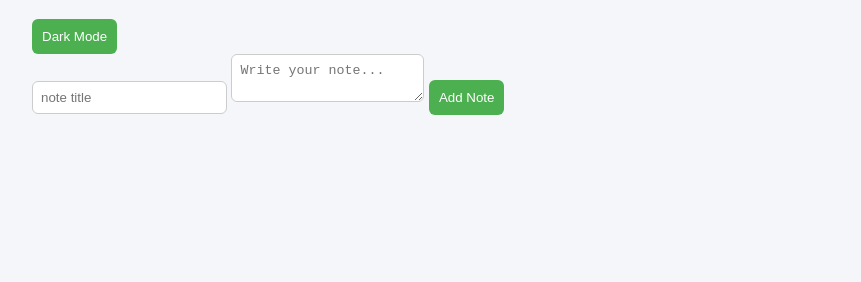
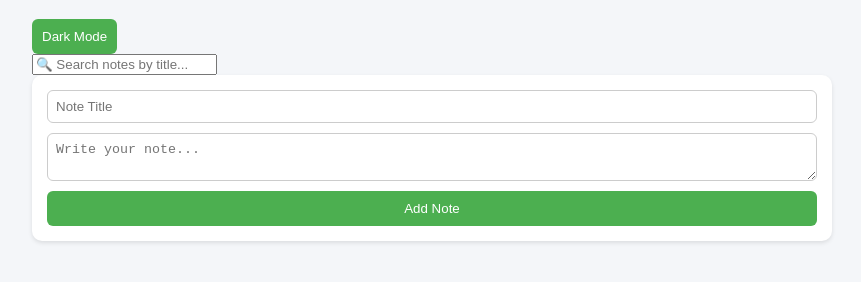
Before and after one commit to chinky23-tech/NoteManager-express, a website: page public/index.html in a window 1280 px wide. Shown: the part 406-688 px from the top of the page, without its empty margins (208-1069 px from the left). Drawn offline with Linux system fonts and the light colour scheme; no server answers.

Commit message:
searchbar

```diff
--- a/public/index.html
+++ b/public/index.html
@@ -22,9 +22,13 @@
         <h1>Note Manager</h1>
         <button id="themeToggle">Dark Mode</button>
       </div>
-      <input type="text" id="title" placeholder="note title" required/>
+ <input type="text" id="searchInput" placeholder="🔍 Search notes by title..." />
+
+    <form id="noteForm">
+      <input type="text" id="title" placeholder="Note Title" required />
       <textarea id="content" placeholder="Write your note..." required></textarea>
       <button type="submit">Add Note</button>
+    </form>
     </div>
   <script src="script.js"></script>
 </body>
```
